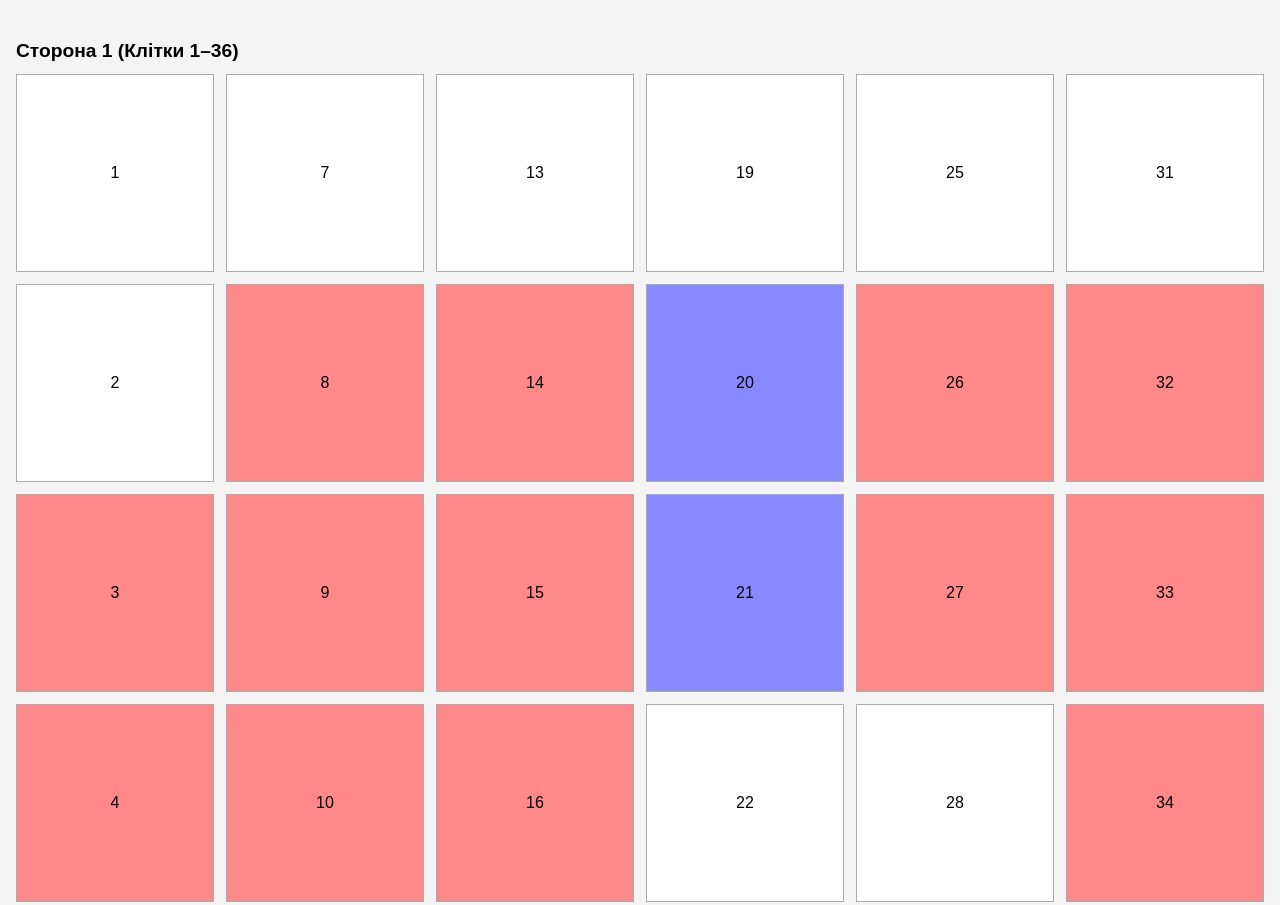
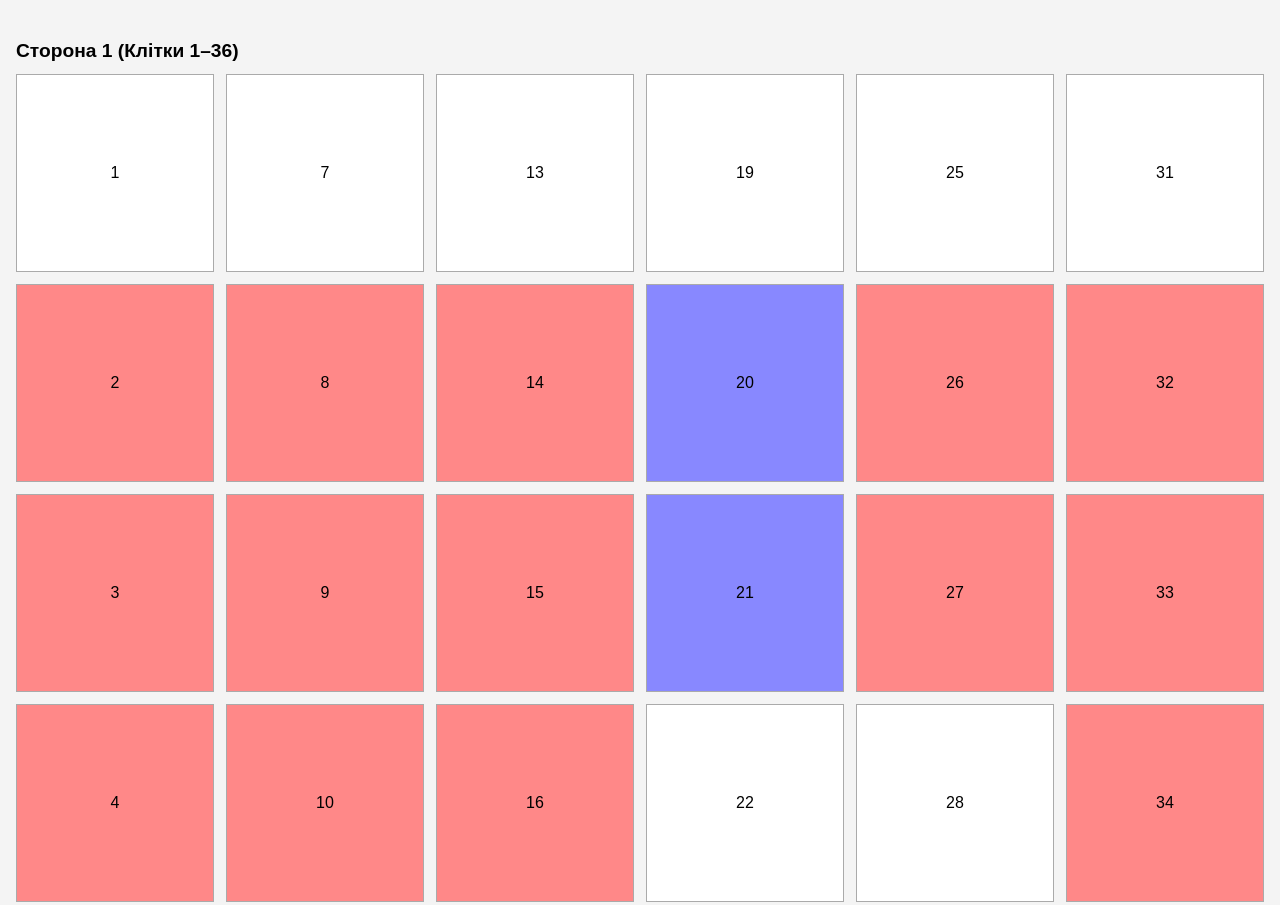
Before and after one commit to SuslaMisha/golubovoz-map, a plain HTML site: page index.html in a window 1280 px wide. Shown: the top 905 px of the page. Drawn offline with Linux system fonts and the light colour scheme.

Commit message:
add people

```diff
--- a/index.html
+++ b/index.html
@@ -91,7 +91,7 @@
       40: { name: "Пшик І.М.", club: "Хоростків" },
       52: { name: "Бігун І.М.", club: "Хоростків" },
       58: { name: "Бігун І.М.", club: "Хоростків" },
-      64: { name: "Скотецький  О.П.", club: "Хоростків" },
+      2 : { name: "Скотецький  О.П.", club: "Хоростків" },
       37: { name: "Бабій  І.В.", club: "Хоростків" },
       43: { name: "Бабій  І.В.", club: "Хоростків" },
       50: { name: "Петрик  І.В.", club: "Хоростків" },
@@ -99,7 +99,7 @@
       52: { name: "Мульський  П.В.", club: "Хоростків" },
       53: { name: "Мульський  П.В.", club: "Хоростків" },
       56: { name: "Псарук  В.В.", club: "Хоростків" },
-      62: { name: "Псарук  В.В.", club: "Хоростків" },
+      55: { name: "Псарук  В.В.", club: "Хоростків" },
       11: { name: "Слабіцький  О.Б.", club: "Хоростків" },
       42: { name: "Земпа  С.П.", club: "Хоростків" },
       27: { name: "Сімко  Б.М.", club: "Хоростків" },
```
